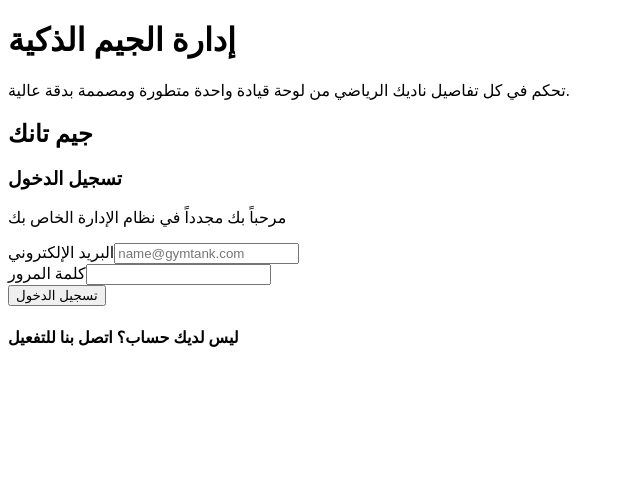
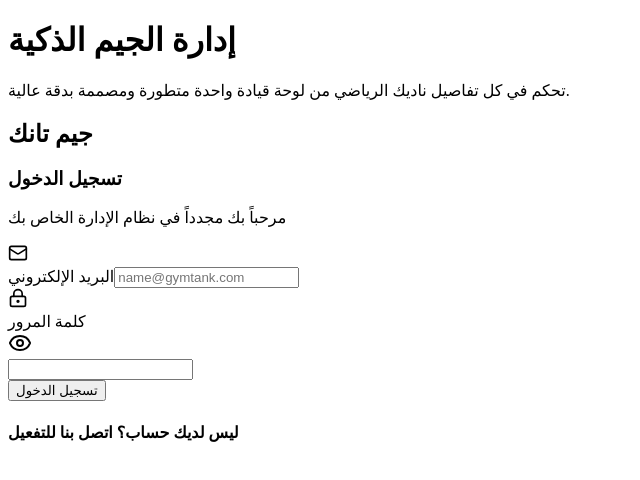
Before and after one commit to Mohamed-Mos-aad/gym-tank, a Next.js app: page /auth/Login in a window 1280 px wide. Shown: the top 480 px of the page, without its empty margins (0-640 px from the left). Built offline with nearby package versions, Linux system fonts and the light colour scheme.

Commit message:
input component finished

```diff
--- /dev/null
+++ b/src/components/ui/Input.tsx
@@ -0,0 +1,54 @@
+'use client'
+// ** Hooks && Tools
+import { InputHTMLAttributes, useState } from 'react';
+// ** Assets
+import { Eye, EyeOff, LockKeyhole, Mail } from 'lucide-react';
+// ** Interfaces
+interface InputProps extends InputHTMLAttributes<HTMLInputElement> {
+    id: string;
+    label: string;
+    type: "email" | "text" | "password";
+}
+
+
+
+export default function Input({id, label, type, ...props}:InputProps) {
+    // ** States
+    const [passwordHidden, setPasswordHidden] = useState<boolean>(true);
+
+
+    // ** Handlers
+    const passwordStateToggleHandler = ()=>{
+        setPasswordHidden(prev => !prev);
+    }
+
+
+
+    return (
+        <div className="flex flex-col gap-2 relative">
+            {
+                type !== 'text' &&
+                <div className="absolute right-4 top-[50%] translate-y-1.25">
+                    {type === 'email' ? (
+                        <Mail size={20} />
+                    ) : (
+                        <LockKeyhole size={20} />
+                    )}
+                </div>
+            }
+            <label htmlFor={id}>{label}</label>
+            {
+                type === 'password' &&
+                <div className="absolute left-4 top-[50%] translate-y-1.25 cursor-pointer" onClick={passwordStateToggleHandler}>
+                    {
+                        passwordHidden ?
+                        <Eye />
+                        :
+                        <EyeOff />
+                    }
+                </div>
+            }
+            <input type={type !== 'password' ? type : passwordHidden ? type : 'text'} name={id} id={id} className={`w-full rounded-xl bg-neutral-100 py-4 ${type !== 'text' && 'pr-12'} pl-4`} {...props}/>
+        </div>
+    )
+}
--- a/src/pages/auth/Login.tsx
+++ b/src/pages/auth/Login.tsx
@@ -1,4 +1,5 @@
 import Button from "@/components/ui/Button";
+import Input from "@/components/ui/Input";
 
 export default function Login() {
     return (
@@ -18,14 +19,8 @@ export default function Login() {
                 <h3 className="text-[28px] font-bold text-neutral-900 sm:text-[30px]">تسجيل الدخول</h3>
                 <p className="text-[15px] font-medium text-neutral-700 sm:text-[16px]">مرحباً بك مجدداً في نظام الإدارة الخاص بك</p>
                 <form className="mt-4 flex flex-col gap-5 sm:gap-6">
-                    <div className="flex flex-col gap-2">
-                        <label htmlFor="email">البريد الإلكتروني</label>
-                        <input type="email" name="email" id="email" placeholder="name@gymtank.com" className="w-full rounded-xl bg-neutral-100 py-4 pr-4 pl-4 sm:pr-5 sm:pl-5"/>
-                    </div>
-                    <div className="flex flex-col gap-2">
-                        <label htmlFor="password">كلمة المرور</label>
-                        <input type="password" name="password" id="password" className="w-full rounded-xl bg-neutral-100 py-4 pr-4 pl-4 sm:pr-5 sm:pl-5"/>
-                    </div>
+                    <Input id="email" label="البريد الإلكتروني" type="email" placeholder="name@gymtank.com"/>
+                    <Input id="password" label="كلمة المرور" type="password"/>
                     <Button variant="primary" className="mt-2 w-full py-4">تسجيل الدخول</Button>
                 </form>
                 <span className="mx-auto my-8 h-px w-full max-w-105 bg-neutral-200"></span>
--- a/src/pages/landing/sections/ContactUs.tsx
+++ b/src/pages/landing/sections/ContactUs.tsx
@@ -9,7 +9,7 @@ export default function ContactUs() {
     return (
         <section
             id="contact"
-            className="scroll-mt-24 bg-neutral-900/75 bg-cover bg-center bg-no-repeat bg-blend-multiply px-4 py-16 sm:px-6 lg:px-10 lg:py-24"
+            className="scroll-mt-24 bg-neutral-900/72 bg-cover bg-center bg-no-repeat bg-blend-multiply px-4 py-16 sm:px-6 lg:px-10 lg:py-24"
             style={{ backgroundImage: `url(${contactUsImage.src})` }}
         >
             <div className="mx-auto flex w-full max-w-5xl flex-col items-center gap-6 text-center">
```
